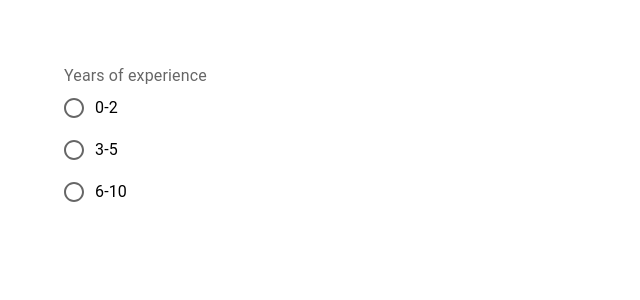
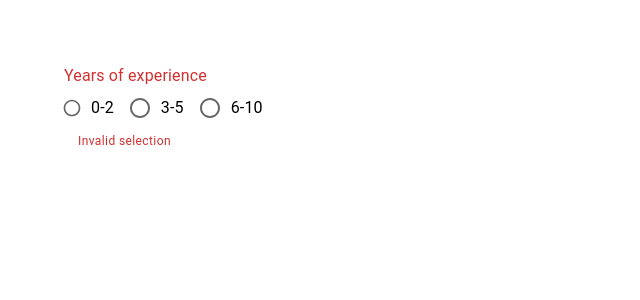
Before and after one commit to Dulatto/react-mui, a React (Create React App) app: page / in a window 1280 px wide. Shown: the top 300 px of the page, without its empty margins (0-640 px from the left). Built offline with nearby package versions, Linux system fonts and the light colour scheme.

Commit message:
mui radio

```diff
--- a/src/components/MuiRadioButton.tsx
+++ b/src/components/MuiRadioButton.tsx
@@ -1,4 +1,4 @@
-import {Box, FormControl, FormLabel, FormControlLabel, RadioGroup, Radio} from '@mui/material'
+import {Box, FormControl, FormLabel, FormControlLabel, RadioGroup, Radio, FormHelperText} from '@mui/material'
 import {useState} from 'react'
 
 export const MuiRadioButton = () => {
@@ -10,7 +10,7 @@
 
   return (
     <Box>
-        <FormControl>
+        <FormControl error>
             <FormLabel id='job-experience-group-label'>
                 Years of experience
             </FormLabel>
@@ -19,11 +19,13 @@
               aria-labelledby='job-experience-group-label'
               value={value}
               onChange={handleChange}
+              row
               >
-                <FormControlLabel  control={<Radio />} label='0-2' value='0-2'/>
+                <FormControlLabel  control={<Radio size='small' color='secondary'/>} label='0-2' value='0-2'/>
                 <FormControlLabel  control={<Radio />} label='3-5' value='3-5'/>
                 <FormControlLabel  control={<Radio />} label='6-10' value='6-10'/>
             </RadioGroup>
+            <FormHelperText>Invalid selection</FormHelperText>
         </FormControl>
     </Box>
   )
```
